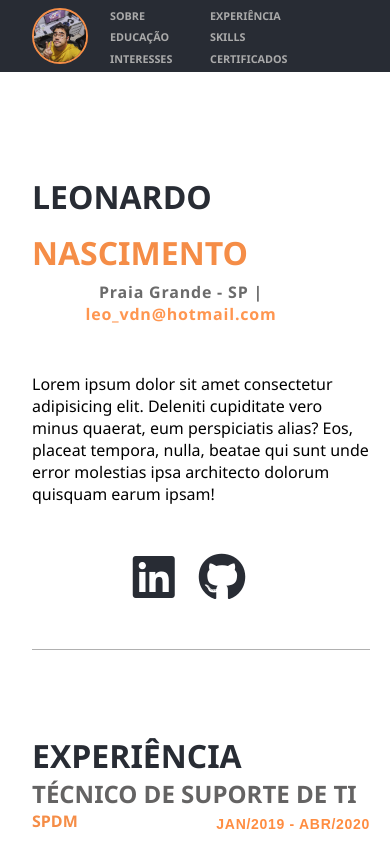
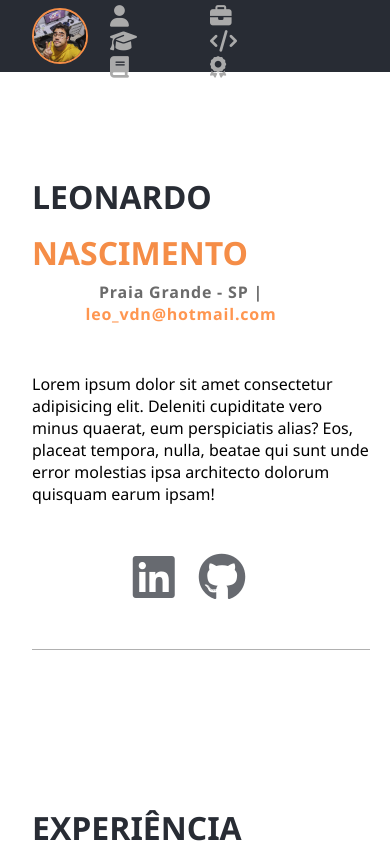
Before and after one commit to leovdn/leovdn.github.io, a plain HTML site: page index.html in a window 390 px wide. Shown: the top 844 px of the page. Drawn offline with Linux system fonts and the light colour scheme.

Commit message:
menu icons on li elements; changed behavior of mobile menu bar

```diff
--- a/index.html
+++ b/index.html
@@ -15,13 +15,13 @@
         <div class="profile-img">
           <img src="profile.jpg" alt="">
         </div>
-        <ul>
-          <li><a href="#about">Sobre</a></li>
-          <li><a href="#experience">Experiência</a></li>
-          <li><a href="#education">Educação</a></li>
-          <li><a href="#skills">Skills</a></li>
-          <li><a href="#">Interesses</a></li>
-          <li><a href="#">Certificados</a></li>
+        <ul class="nav-links">
+          <li><a href="#about"><i class="fas fa-user"></i><span class="link-text">Sobre</span></a></li>
+          <li><a href="#experience"><i class="fas fa-briefcase"></i><span class="link-text">Experiência</span></a></li>
+          <li><a href="#education"><i class="fas fa-graduation-cap"></i><span class="link-text">Educação</span></a></li>
+          <li><a href="#skills"><i class="fas fa-code"></i><span class="link-text">Skills</span></a></li>
+          <li><a href="#"><i class="fas fa-book"></i><span class="link-text">Interesses</span></a></li>
+          <li><a href="#"><i class="fas fa-award"></i><span class="link-text">Certificados</span></a></li>
         </ul>
       </div>
     </nav>
@@ -35,8 +35,8 @@
         <p>Lorem ipsum dolor sit amet consectetur adipisicing elit. Deleniti cupiditate vero minus quaerat, eum perspiciatis alias? Eos, placeat tempora, nulla, beatae qui sunt unde error molestias ipsa architecto dolorum quisquam earum ipsam!</p>
         <div class="social-media">
           <ul>
-            <li><a href="#"><i class="fab fa-linkedin"></i></a></li>
-            <li><a href="#"><i class="fab fa-github"></i></a></li>
+            <li><a href="https://www.linkedin.com/in/leovdn/" target="_blank"><i class="fab fa-linkedin"></i></a></li>
+            <li><a href="https://github.com/leovdn" target="_blank"><i class="fab fa-github"></i></a></li>
           </ul>
         </div>
       </div>
--- a/scripts.js
+++ b/scripts.js
@@ -17,3 +17,26 @@ function startSmoothScroll() {
     })
 }
 startSmoothScroll();
+
+
+// substituição por icones
+
+function ativarLink() {
+    const navLinks = document.querySelectorAll('.nav-links li');
+    navLinks.forEach((link) => {
+
+        function checkWidth(width) {
+            if (width.matches) { // If media query matches
+                link.classList.add('active');
+            } else {
+                link.classList.remove('active');
+            }
+        }
+        let width = window.matchMedia("(max-width: 739px)")
+        checkWidth(width)
+        width.addListener(checkWidth)
+    })
+}
+ativarLink();
+
+// fas fa-graduation-cap
--- a/styles.css
+++ b/styles.css
@@ -61,6 +61,7 @@ hr {
   margin: 0;
   position: fixed;
   z-index: 10;
+  transition: ease-in-out 300ms;
 }
 
 .nav-content {
@@ -91,12 +92,15 @@ hr {
   font-size: 1.125em;
 }
 
+
 .nav-content ul li a:hover {
   color: #fff;
   transition: ease-in-out 200ms ;
 }
 
+.nav-links .fas {
 
+}
 
 /* MAIN CONTENT */
 
@@ -171,18 +175,20 @@ hr {
 
 .social-media a {
   margin-right: 24px;
+  opacity: 0.7;
 
 }
 
-.social-media a i:hover {
-  color: #f58d47;
-  transition: 300ms ease-out;
+.social-media a:hover {
+  opacity: 1;
+  transition: all 300ms ease-out;
 }
 
 @media (max-width: 739px) {
   .nav {
       width: 100%;
       max-height: 72px;
+
   }
   .container {
     margin: 0  20px auto auto;
@@ -207,17 +213,24 @@ hr {
       text-align: left;
       padding: 4px 0 4px 10px;
     }
-  .nav-content ul li {
-    font-size: 0.6em;
-    width: 100px;
-    margin-top: 2px;
+    .nav-content ul li {
+      font-size: 0.6em;
+      width: 100px;
+      margin-top: 2px;
+
   }
 
   .resume-section {
-      padding-top: 10vh;
+      padding-top: calc(10vh + 72px);
   }
   h1 {
       font-size: 2em;
+  }
+  .link-text {
+    display: none;
+  }
+  .fas  {
+    font-size: 2em;
   }
 }
 
@@ -244,3 +257,11 @@ hr {
   max-width: 48px;
   max-height: 48px;
 }
+
+
+#about::before {
+  content: '';
+  display: flex;
+  max-width: 10px;
+  max-height: 20px;
+}
```
Also changed, not shown: img/html5-brands.svg (added).
